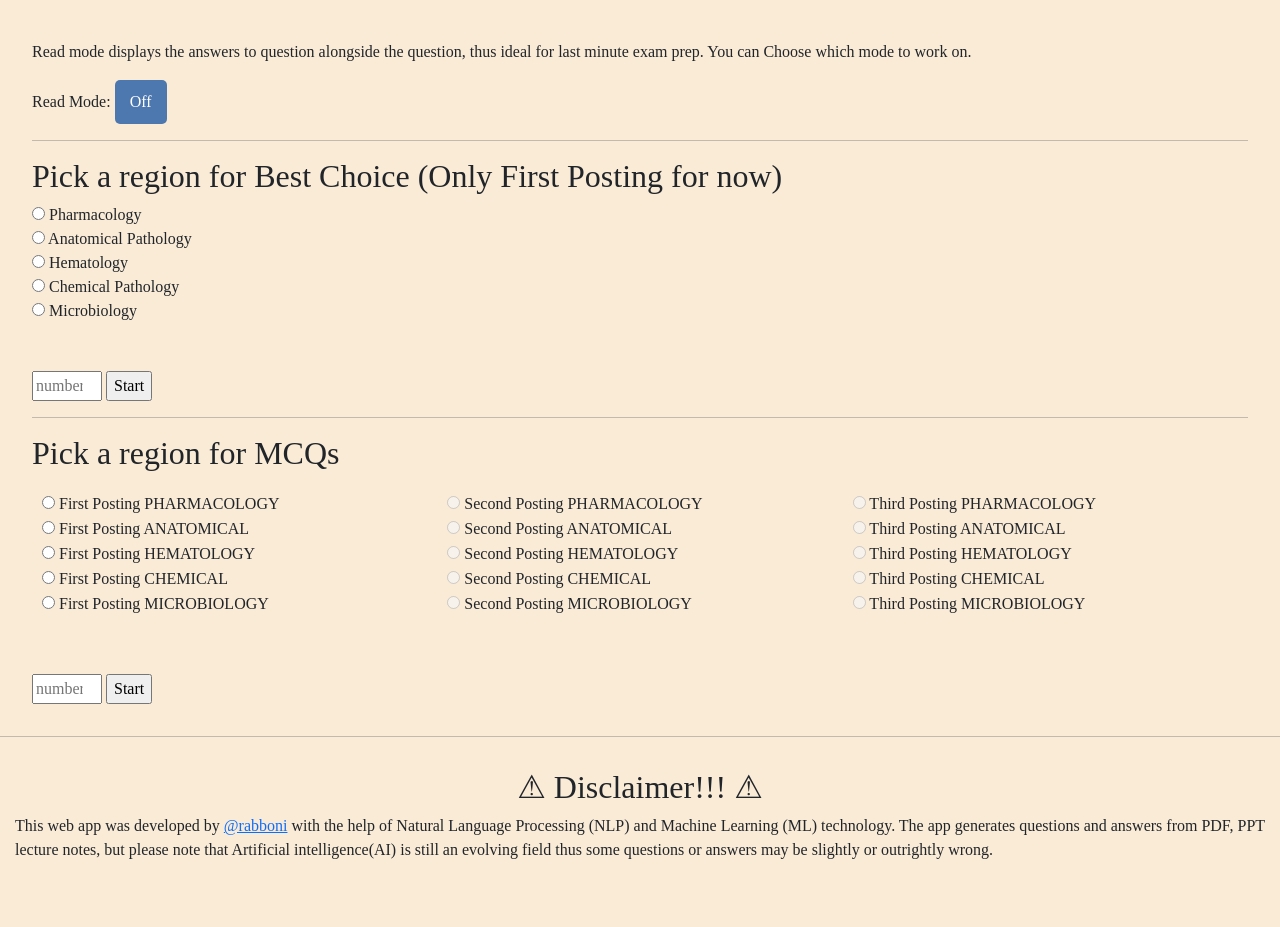
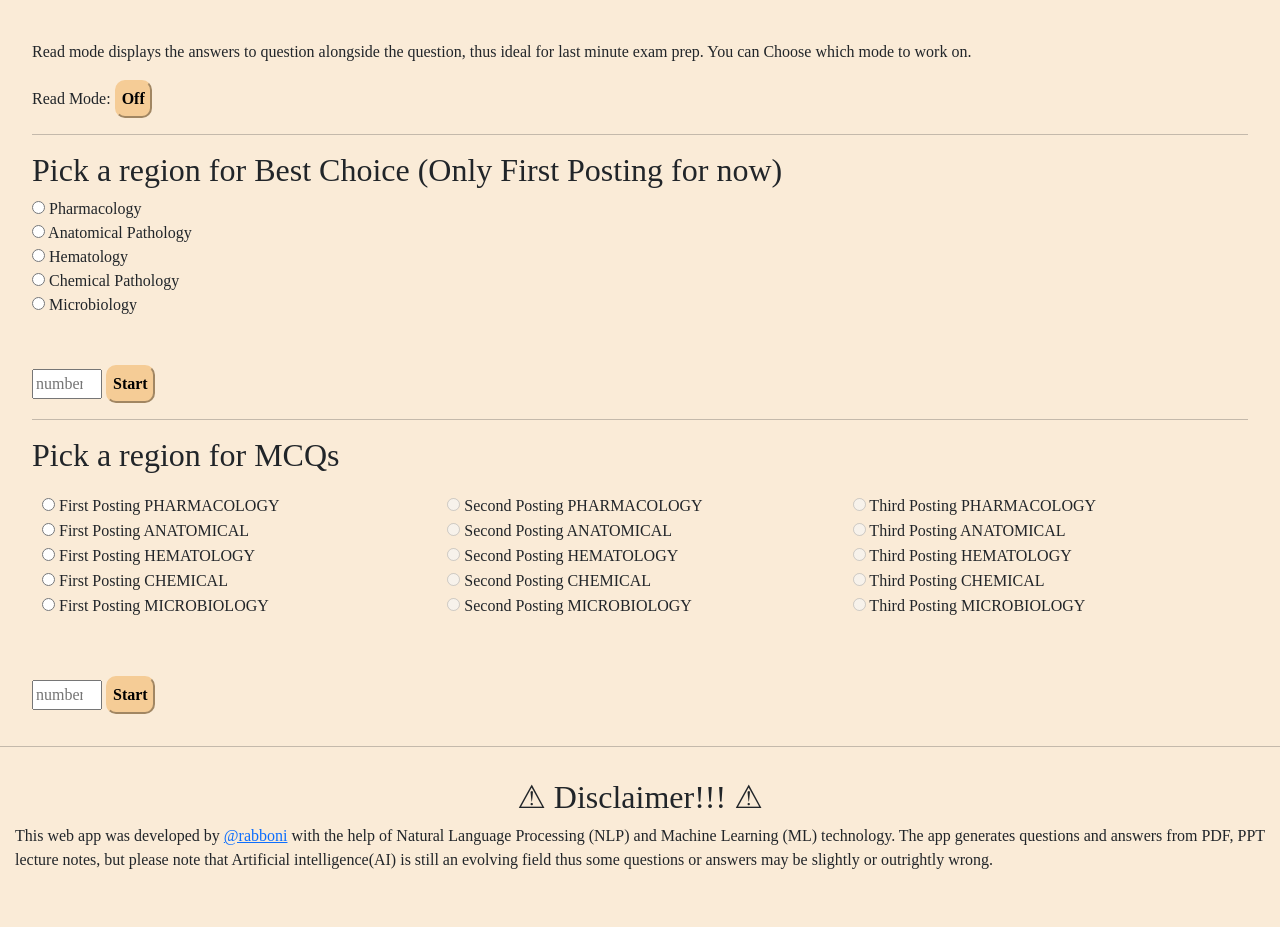
Before and after one commit to Gideon00/path-pharm, a Flask app: page / in a window 1280 px wide. Shown: the part 228-1155 px from the top of the page. Before the commit the page ends 1087 px from the top, so only its background shows below. Run offline with Flask 3, Linux system fonts and the light colour scheme; the visitor is signed in with stand-in values (Sample User, id 1); parts of the project's set-up code (start-up, migrations or seed data) failed here and were passed over; some libraries are stand-ins or nearby versions; some web fonts are replaced.

Commit message:
Update index.html

```diff
--- a/templates/index.html
+++ b/templates/index.html
@@ -12,9 +12,9 @@ Quiz App
 <div class="header">
     <h1>{{ session.name }} Welcome to practice MCQs!</h1>
     {% if session.picture %}
-        <img class="profile_img" src="{{ session['picture'] }}">
+        <img class="profile_img" src="{{ session['picture'] }}" alt="{{ session['name'] }}">
     {% else %}
-        <img class="profile_img" src="{{ url_for('static', filename='images/default_profile.jpg') }}">
+        <img class="profile_img" src="{{ url_for('static', filename='images/default_profile.jpg') }}" alt="{{ session['name'] }}">
     {% endif %}
 </div>
 
@@ -24,7 +24,7 @@ Quiz App
         alongside the question, thus ideal for last minute exam prep.
         You can Choose which mode to work on.
     </p>
-    Read Mode: <button id="exam_mode">Off</button>
+    Read Mode: <button class="myBtn">Off</button>
     <hr>
     <h2>Pick a region for Best Choice (Only First Posting for now)</h2>
     <!-- Best Choice sesction -->
@@ -40,7 +40,7 @@ Quiz App
 
         <input type="number" name="start" min="1" max="750" placeholder="number">
         <input id="mode_choice1" name="exam_mode" value="Off" type="hidden">
-        <input class="next" type="submit" value="Start">
+        <input class="myBtn" type="submit" value="Start">
     </form>
     <hr>
     <!-- MCQ section -->
@@ -57,7 +57,7 @@ Quiz App
                 </label>
                 {% else %}
                 <label>
-                    <input class="question_item" type="radio" name="region" value="{{ mcq_regions[i*5 + j] }}" disabled>
+                    <input id="disableList" class="question_item" type="radio" name="region" value="{{ mcq_regions[i*5 + j] }}" disabled>
                     {{ mcq_regions[i*5 + j] }}<br>
                 </label>
                 {% endif %}
@@ -69,7 +69,7 @@ Quiz App
 
         <input type="number" name="start" min="1" max="750" placeholder="number">
         <input id="mode_choice2" name="exam_mode" value="Off" type="hidden">
-        <input class="next" type="submit" value="Start">
+        <input class="myBtn" type="submit" value="Start">
     </form>
 </div>
 {% endblock %}
```
